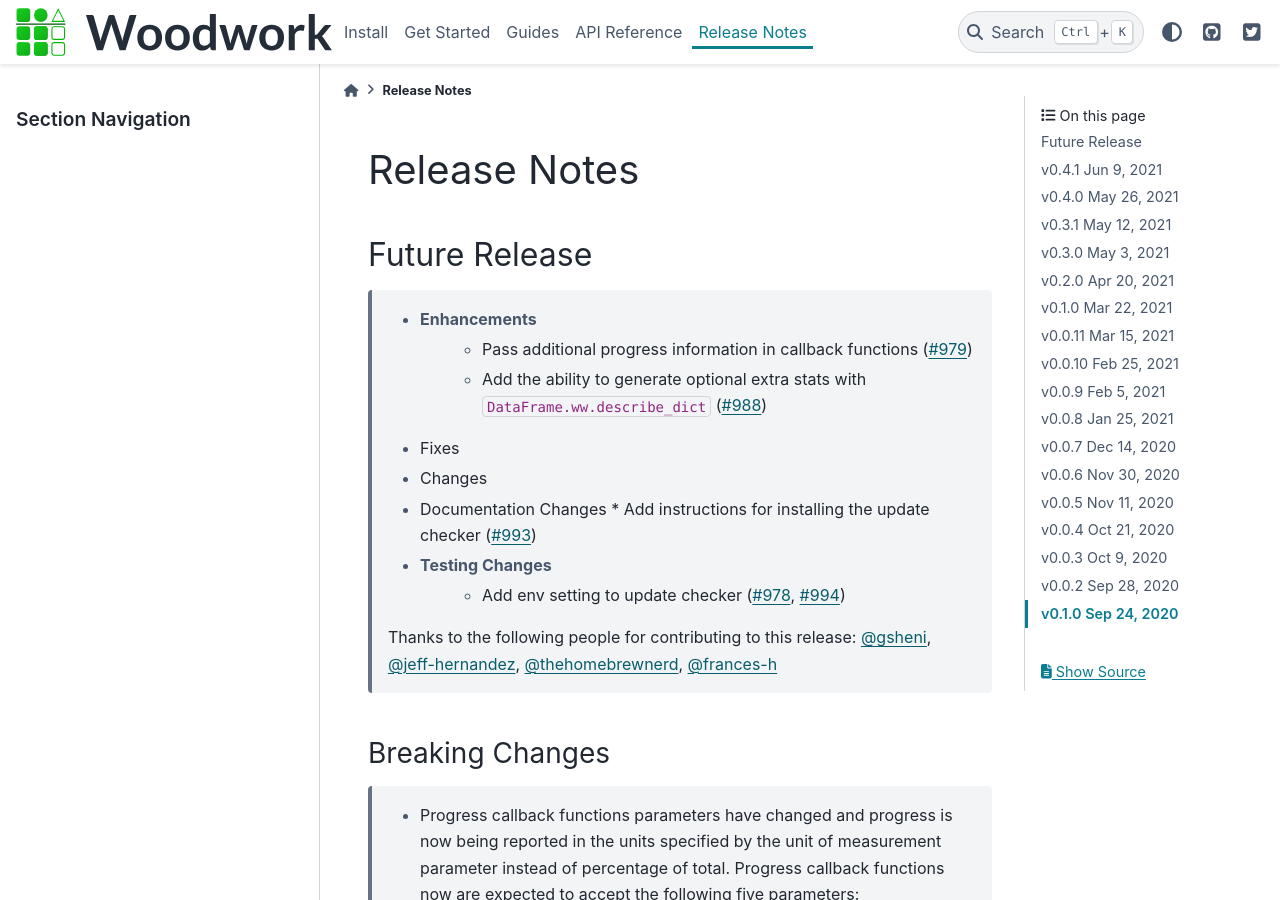
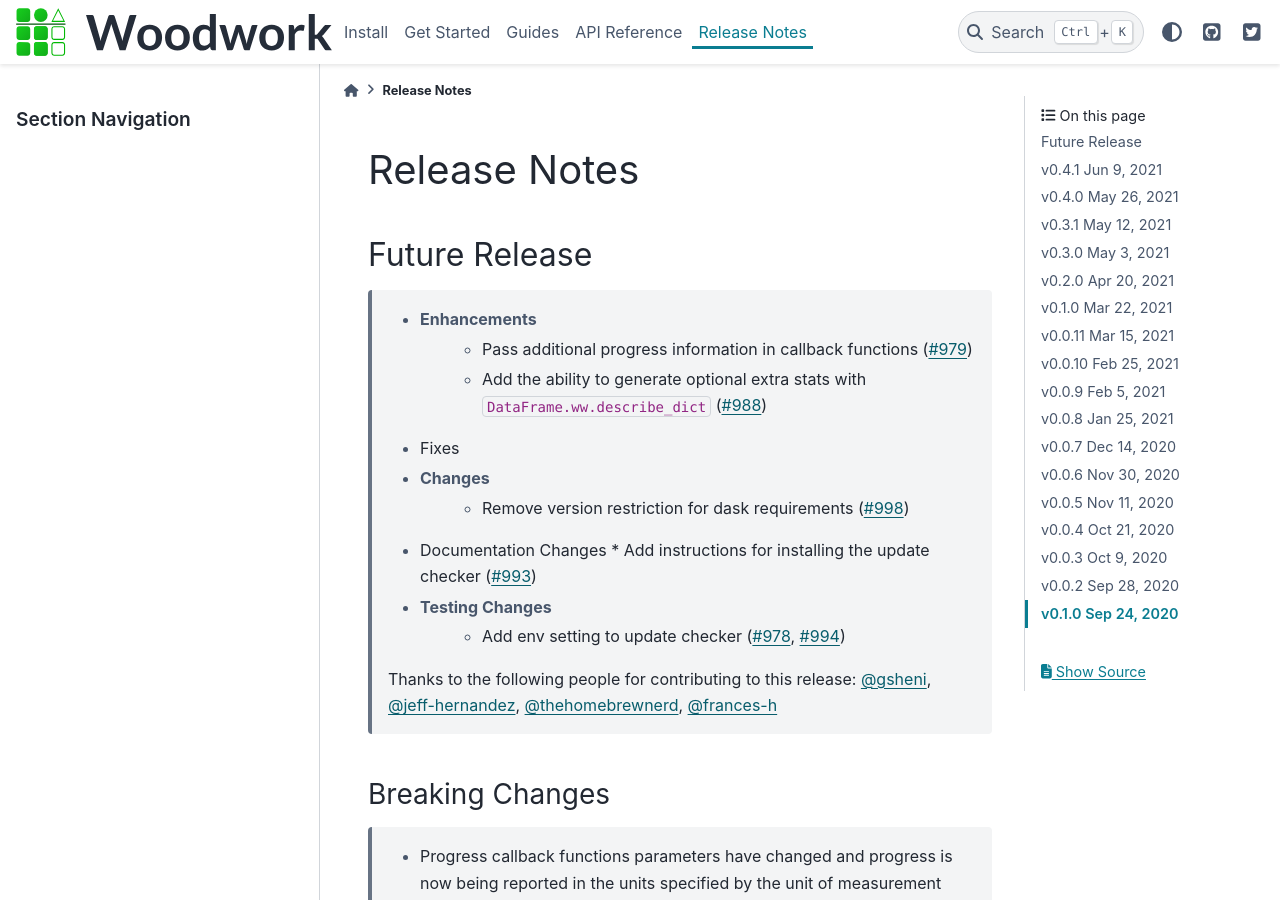
Before and after one commit to alteryx/woodwork, a Sphinx documentation site: the page built from docs/source/release_notes.rst, in a window 1280 px wide and 900 px high. Built offline with Sphinx 7.4.7 and the PyData theme 0.15.4, drawn with Linux system fonts in a browser that asks for light colours; comment, search, counter and statistics services are not loaded.

Commit message:
update release notes

```diff
--- a/docs/source/release_notes.rst
+++ b/docs/source/release_notes.rst
@@ -10,6 +10,7 @@
         * Add the ability to generate optional extra stats with ``DataFrame.ww.describe_dict`` (:pr:`988`)
     * Fixes
     * Changes
+        * Remove version restriction for dask requirements (:pr:`998`)
     * Documentation Changes
       * Add instructions for installing the update checker (:pr:`993`)
     * Testing Changes
```
